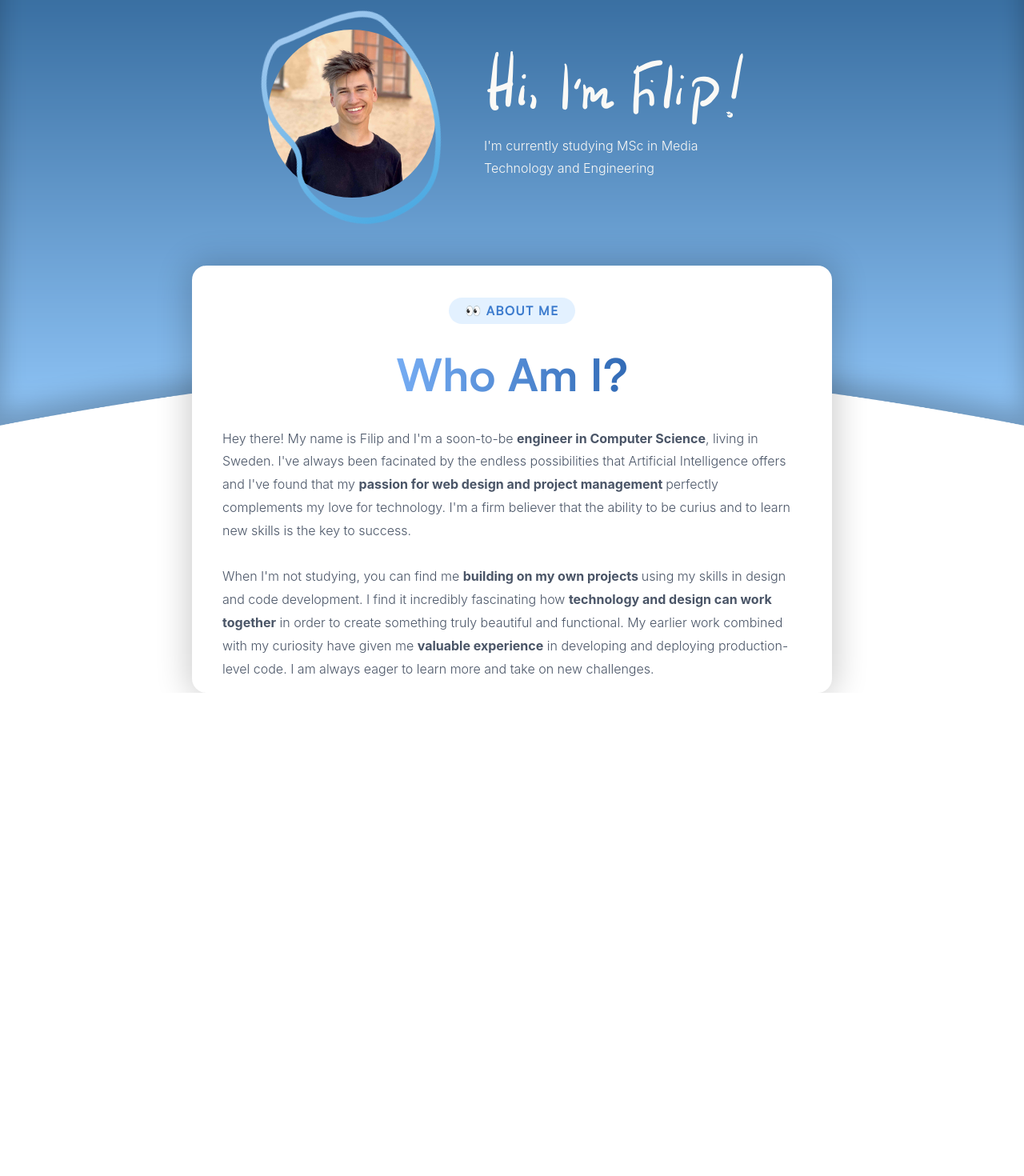
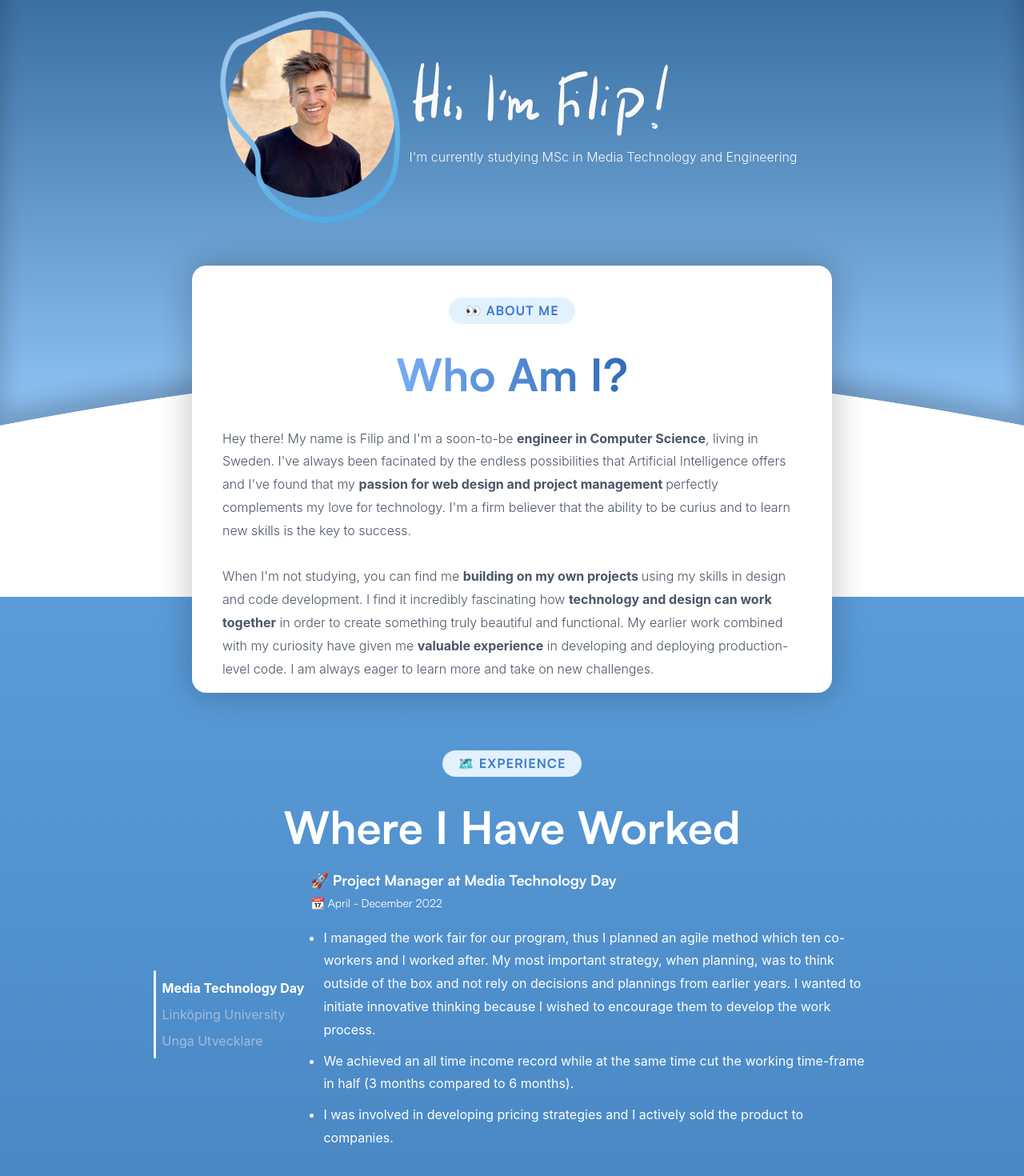
Before and after one commit to Filipbagen/filipbagen.se, a React (Create React App) app: page / in a window 1280 px wide. Shown: the part 168-1638 px from the top of the page at 80% size. Before the commit the page ends 1034 px from the top, so only its background shows below. Built offline with nearby package versions, Linux system fonts and the light colour scheme; a web font is replaced by a local one.

Commit message:
Finished Experience section

```diff
--- a/public/index.html
+++ b/public/index.html
@@ -10,12 +10,12 @@
   <link rel="preconnect" href="https://fonts.gstatic.com" crossorigin>
   <link href="https://fonts.googleapis.com/css2?family=Palanquin:wght@700&display=swap" rel="stylesheet">
   <meta name="description" content="Web site created using create-react-app" />
-  <link rel="apple-touch-icon" href="%PUBLIC_URL%/logo192.png" />
+  <!-- <link rel="apple-touch-icon" href="%PUBLIC_URL%/logo192.png" /> -->
   <!--
       manifest.json provides metadata used when your web app is installed on a
       user's mobile device or desktop. See https://developers.google.com/web/fundamentals/web-app-manifest/
     -->
-  <link rel="manifest" href="%PUBLIC_URL%/manifest.json" />
+  <!-- <link rel="manifest" href="%PUBLIC_URL%/manifest.json" /> -->
   <!--
       Notice the use of %PUBLIC_URL% in the tags above.
       It will be replaced with the URL of the `public` folder during the build.
--- a/src/App.js
+++ b/src/App.js
@@ -17,7 +17,7 @@ function App() {
 
       <HeroSection />
       <AboutMe />
-      {/* <Experience /> */}
+      <Experience />
       {/* <Skills /> */}
       {/* <Projects /> */}
     </div>
--- a/src/components/AboutMe.js
+++ b/src/components/AboutMe.js
@@ -36,6 +36,7 @@ export default AboutMe
 // Style
 const Container = styled.div`
     width: 100vw;
+    min-width: 300px;
     margin-top: -200px;
 
     display: flex;
@@ -56,10 +57,12 @@ const TextBox = styled.div`
     flex-direction: column;
 
     padding-top: 28px;
+    margin: 0 12px;
     max-width: 800px;
     border-radius: 18px;
 
     & > p {
+        box-sizing: border-box;
         padding: 0 38px;
     }
 
--- a/src/components/Experience.js
+++ b/src/components/Experience.js
@@ -12,167 +12,139 @@ const Experience = () => {
 
     const [num, setNum] = useState(0)
 
-    function MTD() {
-        setNum(0);
-
+    const handleButtonClick = (index) => {
+        setNum(index)
     }
 
-    function LiU() {
-        setNum(1);
-    }
+    const project = Experiences[num]
 
-    function UU() {
-        setNum(2);
-    }
-
-    const array = Experiences[num]
 
     return (
-        <Content id="experience">
-
-            <Container>
+        <Container id="experience">
+            <Content>
                 <Tag title={'🗺️ Experience'} />
                 <h1>Where I Have Worked</h1>
 
+                <Wrapper>
 
-                <Test2>
-
-                    <Test>
+                    <Sidebar>
                         <Line />
 
                         <Buttons>
-                            <p onClick={MTD}
-                                style={{
-                                    fontWeight: num === 0 ? 'bold' : 'normal',
-                                    color: num === 0 ? 'white' : '#a0bcdf'
-                                }}>Media Technology Day</p>
-
-                            <p onClick={LiU}
-                                style={{
-                                    fontWeight: num === 1 ? 'bold' : 'normal',
-                                    color: num === 1 ? 'white' : '#a0bcdf'
-                                }}>Linköping University</p>
-
-                            <p onClick={UU}
-                                style={{
-                                    fontWeight: num === 2 ? 'bold' : 'normal',
-                                    color: num === 2 ? 'white' : '#a0bcdf'
-                                }}>Unga Utvecklare</p>
+                            {Experiences.map((experience, index) => (
+                                <p
+                                    key={experience.keys[index]}
+                                    onClick={() => handleButtonClick(index)}
+                                    style={{
+                                        fontWeight: num === index ? 'bold' : 'normal',
+                                        color: num === index ? 'white' : '#a0bcdf'
+                                    }}>
+                                    {experience.employer}
+                                </p>))}
                         </Buttons>
-                    </Test>
+                    </Sidebar>
 
                     <ProjectContent>
-                        <h2>{array.title}</h2>
-                        <h4>{array.date}</h4>
+                        <h2>🚀 {project.title}</h2>
+                        <h4>📆 {project.date}</h4>
 
-                        <Tags>
-                            <ProjectTag tag={array.tags} />
-                        </Tags>
-
+                        {/* <ProjectTag tag={project.tags} /> */}
 
                         <ul>
-                            {/* Missing key */}
-                            {array.text.map(text => <li>{text}</li>)}
+                            {project.text.map(text => <li>{text}</li>)}
                         </ul>
-
                     </ProjectContent>
 
-                </Test2>
-
-            </Container>
-
-        </Content>
+                </Wrapper>
+            </Content>
+        </Container>
     )
 }
 
 export default Experience
 
 //Style
-const Content = styled.div`
+const Container = styled.div`
+    background: -webkit-linear-gradient(#5A9CDA, #4684BF);
+    color: white;
+
     width: 100vw;
-    height: 1200px;
-
-    background: -webkit-linear-gradient(#5A9CDA, #4684BF);
+    min-width: 300px;
+    /* height: 900px; */
+    padding: 180px 0;
 
     display: flex;
     flex-direction: column;
     justify-content: center;
 
-    margin-top: -150px;
+    margin-top: -120px;
 
     @media (max-width: 670px) {
-        margin-top: -190px;
-        height: 930px;
+        /* margin-top: -190px; */
+        /* height: 930px; */
     }
 `
 
-const Container = styled.div`
+const Content = styled.div`
     display: flex;
-    justify-content: center;
+    flex-direction: column;
     align-items: center;
-    flex-direction: column;
 
-    margin-top: -320px;
+    /* margin-top: -320px; */
 
-    color: white;
+    @media (max-width: 670px) {
+        /* margin-top: 22px; */
+    }
 
     & > h1 {
         margin: 0;
         font-size: 56px;
-        color: white;
+        text-align: center;
 
         @media (max-width: 670px) {
-            font-size: 26px;
+            font-size: 28px;
             margin-bottom: 38px;
         }
     }
+`
+
+const Wrapper = styled.div`
+    display: flex;
+    box-sizing: border-box;
+    padding: 0 12px;
 
     @media (max-width: 670px) {
-        margin-top: 22px;
+        flex-direction: column;
+        padding: 0;
     }
 `
 
-const Test = styled.div`
+const Sidebar = styled.div`
     display: flex;
-    justify-content: center;
     align-items: center;
-    flex-direction: row;
 
-    @media (max-width: 740px) {
+    @media (max-width: 670px) {
         flex-direction: column-reverse;
     }
 `
 
-const Test2 = styled.div`
-    display: flex;
-    justify-content: center;
-    align-items: center;
-    flex-direction: row;
+const Line = styled.div`
+    height: 110px;
+    width: 3px;
+    background-color: white;
+    border-radius: 99px;
 
-    @media (max-width: 740px) {
-        flex-direction: column;
-    }
-`
-
-const Tags = styled.div`
-    display: flex;
-    flex-direction: row;
-    margin-bottom: 30px;
-    overflow: scroll;
-
-    @media (max-width: 740px) {
-        max-width: 300px;
-    }
-
-    &::-webkit-scrollbar {
-        display: none;
+    @media (max-width: 670px) {
+        width: 95%;
+        height: 2px;
+        margin-top: 12px;
+        opacity: .4;
     }
 `
 
 const Buttons = styled.div`
     display: flex;
     flex-direction: column;
-    position: relative;
 
     &::-webkit-scrollbar {
         display: none;
@@ -183,33 +155,35 @@ const Buttons = styled.div`
         margin: 0;
         padding: 2px 8px;
         transition: .2s;
-        color: white;
         border-radius: 6px;
-        width: 200px;
 
         &:hover {
             background-color: #4d7ac8;
         }
 
-        @media (max-width: 740px) {
+        @media (max-width: 670px) {
             padding: 8px 8px;
             font-size: 14px;
         }
     }
 
-    @media (max-width: 740px) {
+    @media (max-width: 670px) {
         flex-direction: row;
         overflow: scroll;
         white-space: nowrap;
         width: 90vw;
-        overflow: scroll;
     }
 `
 
 const ProjectContent = styled.div`
     max-width: 700px;
-    margin: 0 32px;
-    height: 250px;
+
+    /* height: 250px; */
+    /* background-color: red; */
+
+    height: 100%;
+    /* height: 360px; */
+    width: auto;
 
     & > h2 {
         margin: 0;
@@ -222,30 +196,15 @@ const ProjectContent = styled.div`
         font-size: 14px;
     }
 
-    & > p {
-        color: white;
-        max-width: 550px;
+    & > ul {
+        padding-left: 16px;
+
+        & > li {
+            margin: 10px 0;
+        }
     }
 
     @media (max-width: 670px) {
-        margin-top: 28px;
+        margin: 28px 32px 0 32px;
     }
 `
-
-const Line = styled.div`
-    height: 110px;
-    width: 3px;
-    background-color: white;
-    border-radius: 99px;
-    margin: 0 20px;
-
-    @media (max-width: 740px) {
-        width: 100%;
-        height: 2px;
-        margin-top: 12px;
-        opacity: .4;
-    }
-
-
-
-`
--- a/src/components/HeroSection.js
+++ b/src/components/HeroSection.js
@@ -13,10 +13,10 @@ const HeroSection = () => {
             <Intro>
 
                 <Profile>
-                    <svg width="100%" height="100%" viewBox="0 0 1303 1154" version="1.1" xmlns="http://www.w3.org/2000/svg">
+                    <svg viewBox="0 0 1303 1154" version="1.1" xmlns="http://www.w3.org/2000/svg">
                         <linearGradient x1="0" y1="0" x2="100%" y2="100%" id="gradient">
-                            <stop stop-color="#b3cff2" offset="0" />
-                            <stop stop-color="#3ea5e0" offset="100%" />
+                            <stop stopColor="#b3cff2" offset="0" />
+                            <stop stopColor="#3ea5e0" offset="100%" />
                         </linearGradient>
                         <path
                             fill="url(#gradient)"
@@ -25,10 +25,9 @@ const HeroSection = () => {
                         // stroke="url(#gradient)"
                         // stroke-width="8"
                         />
-
                     </svg>
 
-                    <Pic />
+                    <Pic src={profilePic} />
                 </Profile>
 
                 <Handwritten>
@@ -56,6 +55,7 @@ const move = keyframes`
 const Head = styled.header`
     height: 90vh;
     max-width: 100vw;
+    min-width: 300px;
 
     display: flex;
     justify-content: center;
@@ -81,11 +81,15 @@ const Intro = styled.div`
     display: flex;
     align-items: center;
     justify-content: center;
+    gap: 18px;
+
+    margin: 0 28px;
 
     @media (max-width: 670px) {
         bottom: 20px;
+        margin: 0;
         flex-direction: column;
-        gap: 22px;
+        /* gap: 22px; */
     }
 `
 
@@ -97,8 +101,10 @@ const Profile = styled.div`
     // Border
     & > svg {
         position: absolute;
-        height: 270px;
-        width: 270px;
+
+        width: 100%;
+        max-width: 270px;
+        height: auto;
 
         animation: ${move} 20s linear infinite;
         animation-direction: alternate;
@@ -106,21 +112,21 @@ const Profile = styled.div`
     }
 `
 
-const Pic = styled.div`
-    background-image: url(${profilePic});
-    background-size: cover;
+const Pic = styled.img`
+    width: 210px;
+    height: auto;
+
     border-radius: 50%;
-    height: 210px;
-    width: 210px;
+    background-size: contain;
+    background-repeat: no-repeat;
+    background-position: center center;
 `
 
 const Handwritten = styled.div`
-    margin-left: 60px;
-    width: 340px;
+    box-sizing: border-box;
 
     @media (max-width: 670px) {
         text-align: center;
-        margin: 0;
     }
 
     & > p {
@@ -129,6 +135,6 @@ const Handwritten = styled.div`
     }
 
     & > img {
-        height: 100px;
+        max-height: 100px;
     }
 `
--- a/src/components/ProjectTag.js
+++ b/src/components/ProjectTag.js
@@ -19,15 +19,27 @@ const Tags = styled.div`
     flex-direction: row;
     gap: 6px;
 
-    @media (max-width: 670px) {
-        flex-wrap: wrap;
+    flex-direction: row;
+    overflow: scroll;
+    white-space: nowrap;
+    min-width: 280px;
+    width: 50vw;
+    max-width: 1000px;
+
+    &::-webkit-scrollbar {
+        display: none;
+    }
+
+    & > p {
+        margin: 0;
+        border-radius: 50px;
     }
 `
 
 const Tag = styled.p`
     font-size: 14px;
     padding: 6px 18px;
-    /* margin: 0 2px; */
+    margin: 0;
     background-color: #4d7ac8;
     border-radius: 32px;
     color: white;
--- a/src/data/DB.js
+++ b/src/data/DB.js
@@ -40,24 +40,27 @@ const skills = [
 const Experiences = [
     {
         title: "Project Manager at Media Technology Day",
+        employer: "Media Technology Day",
         date: "April - December 2022",
         tags: ['Time Managment', 'Adaptability', 'Problem Solving'],
         text: ['I managed the work fair for our program, thus I planned an agile method which ten co-workers and I worked after. My most important strategy, when planning, was to think outside of the box and not rely on decisions and plannings from earlier years. I wanted to initiate innovative thinking because I wished to encourage them to develop the work process. ', 'We achieved an all time income record while at the same time cut the working time-frame in half (3 months compared to 6 months).', 'I was involved in developing pricing strategies and I actively sold the product to companies.'],
-        key: 1
+        keys: [1, 2, 3]
     },
     {
         title: "Programming Tutor at Linköping University",
+        employer: "Linköping University",
         date: "Sep 2021 - Jun 2022",
         tags: ['Programming', 'Tutoring'],
         text: ['I was a part of a student-managed project which helps other students with programming.', 'I helped students with programming questions about JavaScript, C++, MATLAB, OpenGL and Java.'],
-        key: 2
+        keys: [1, 2]
     },
     {
         title: "Designer & Front End dev. at Unga Utvecklare",
+        employer: "Unga Utvecklare",
         date: "May 2016 - Dec 2020",
         tags: ['UI', 'UX', 'Animation', 'Front End', 'Photographer'],
         text: ['I ran this consulting firm with a few of my friends. This is where I learnt the basics of customer contact, web development and design principles.', 'I designed 50+ websites, logos, apps and animations, some of which are still up and running.', ' I occasionally acted as a photographer and videographer. I feel confident both behind the camera and while editing.'],
-        key: 3
+        keys: [1, 2, 3]
     }
 ]
 
```
Also changed, not shown: src/img/border.svg.
